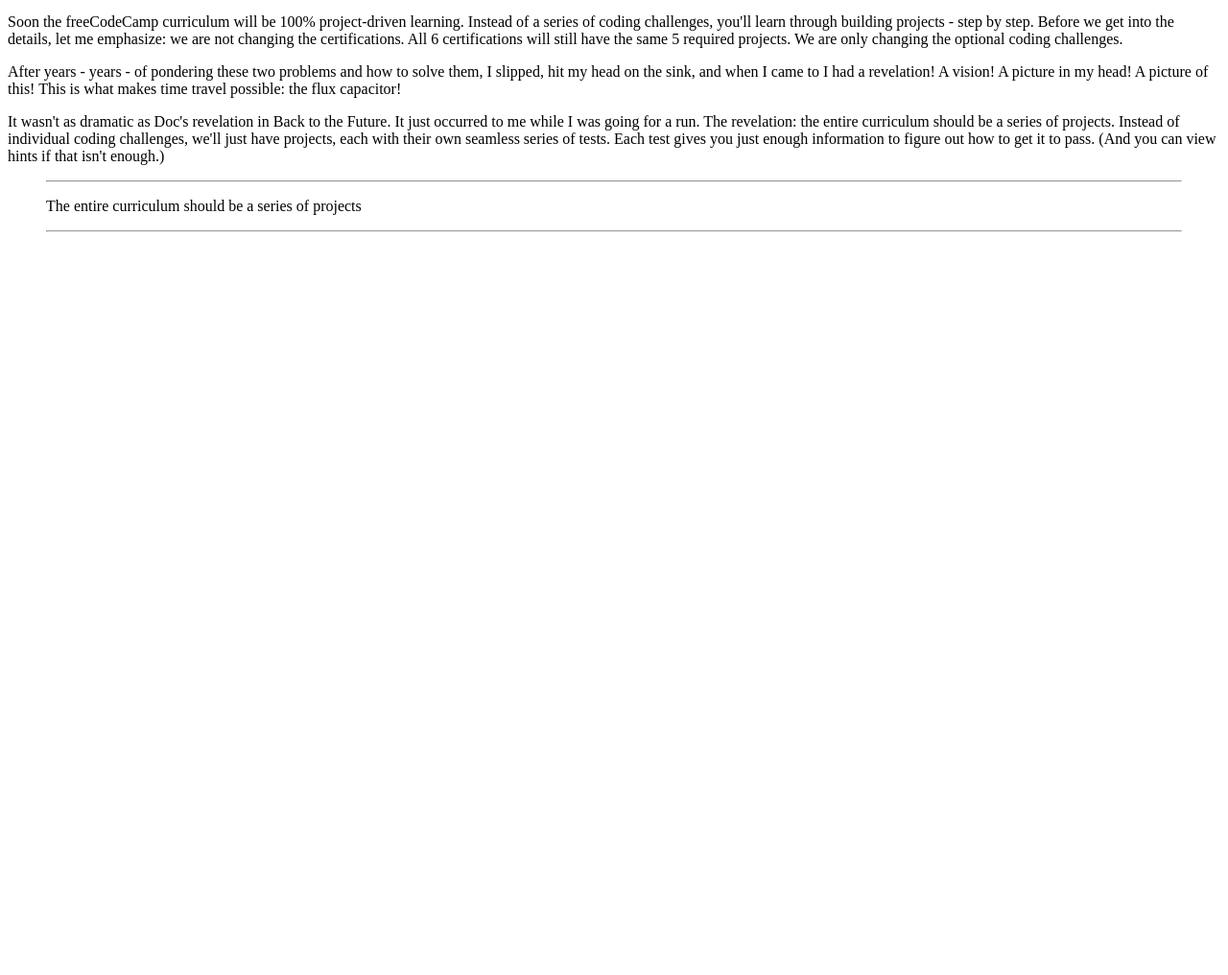
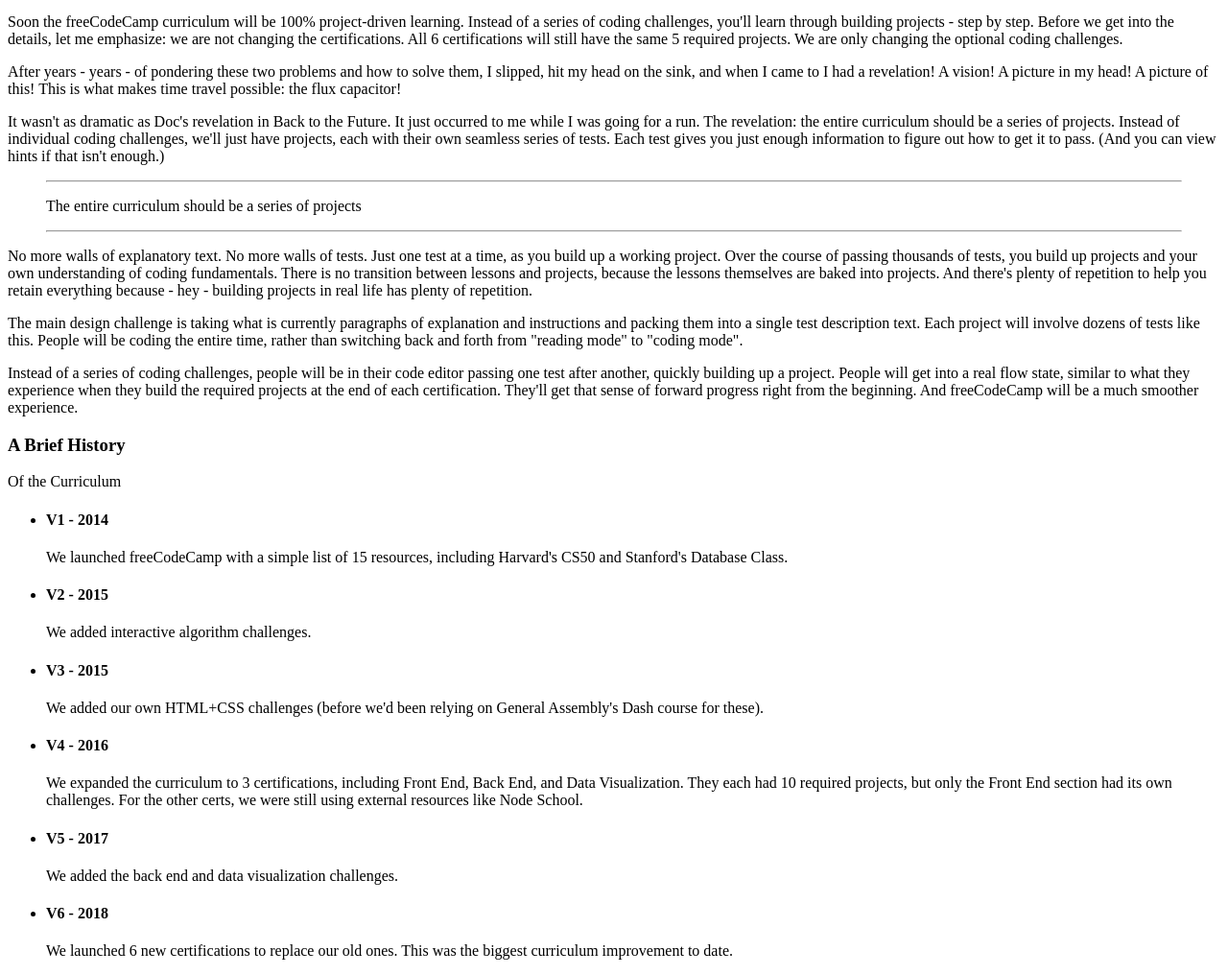
Before and after one commit to JolugboE/JolugboE-Magazine, a plain HTML site: page index.html in a window 1280 px wide. Shown: the part 501-1517 px from the top of the page at 96% size. Before the commit the page ends 800 px from the top, so only its background shows below. Drawn offline with Linux system fonts and the light colour scheme; a web font is replaced by a local one.

Commit message:
i'm moving forward without css for now

```diff
--- a/index.html
+++ b/index.html
@@ -59,6 +59,28 @@
                 <p class="quote">The entire curriculum should be a series of projects</p>
                 <hr></hr>
               </blockquote>
+              <p>No more walls of explanatory text. No more walls of tests. Just one test at a time, as you build up a working project. Over the course of passing thousands of tests, you build up projects and your own understanding of coding fundamentals. There is no transition between lessons and projects, because the lessons themselves are baked into projects. And there's plenty of repetition to help you retain everything because - hey - building projects in real life has plenty of repetition.
+            </p>
+            <p>
+                The main design challenge is taking what is currently paragraphs of explanation and instructions and packing them into a single test description text. Each project will involve dozens of tests like this. People will be coding the entire time, rather than switching back and forth from "reading mode" to "coding mode".
+              </p>
+              <p>Instead of a series of coding challenges, people will be in their code editor passing one test after another, quickly building up a project. People will get into a real flow state, similar to what they experience when they build the required projects at the end of each certification. They'll get that sense of forward progress right from the beginning. And freeCodeCamp will be a much smoother experience.
+                </p>
+          </section>
+          <section class="text text-with-images">
+            <article class="brief-history">
+                <h3 class="list-title">A Brief History</h3>
+                <p>Of the Curriculum</p>
+                <ul class="lists">
+                <li><h4 class="list-subtitle">V1 - 2014</h4><p>We launched freeCodeCamp with a simple list of 15 resources, including Harvard's CS50 and Stanford's Database Class.</p></li>
+                <li><h4 class="list-subtitle">V2 - 2015</h4><p>We added interactive algorithm challenges.</p></li>
+                <li><h4 class="list-subtitle">V3 - 2015</h4><p>We added our own HTML+CSS challenges (before we'd been relying on General Assembly's Dash course for these).</p></li>
+                <li><h4 class="list-subtitle">V4 - 2016</h4><p>We expanded the curriculum to 3 certifications, including Front End, Back End, and Data Visualization. They each had 10 required projects, but only the Front End section had its own challenges. For the other certs, we were still using external resources like Node School.</p></li>
+                <li><h4 class="list-subtitle">V5 - 2017</h4><p>We added the back end and data visualization challenges.</p></li>
+                <li><h4 class="list-subtitle">V6 - 2018</h4><p>We launched 6 new certifications to replace our old ones. This was the biggest curriculum improvement to date.</p></li>
+                </ul>
+              </article>
+            <aside class="image-wrapper"></aside>
           </section>
       </main>
     </body>
```
